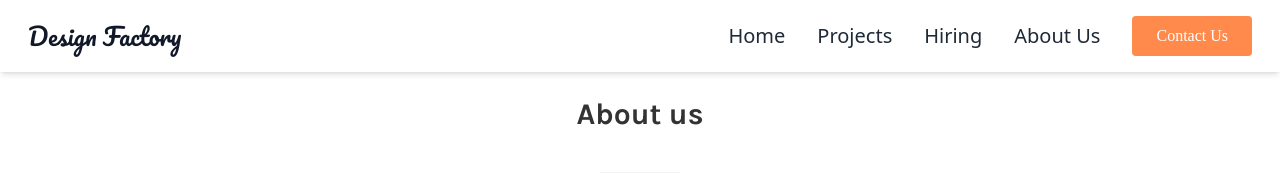
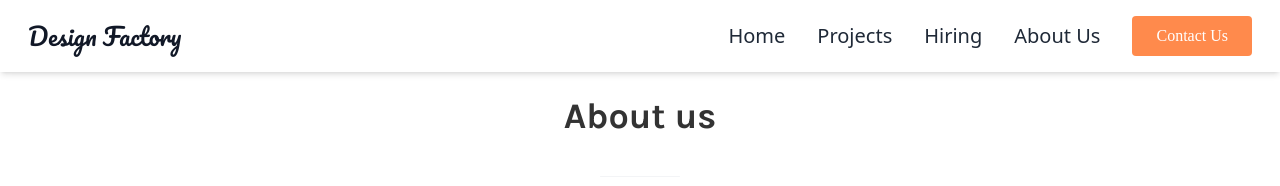
Before and after one commit to kunal112299/Progress-dfg-react, a React (Vite) app: page /aboutus in a window 1280 px wide. Shown: the top 186 px of the page. Built offline with nearby package versions, Linux system fonts and the light colour scheme.

Commit message:
About us font issue rollback

```diff
--- a/src/components/AboutUs/AboutUsDesc.jsx
+++ b/src/components/AboutUs/AboutUsDesc.jsx
@@ -4,7 +4,7 @@ function AboutUsDesc() {
   return (
     <div>
       <div className="w-full mt-24 px-5">
-      <h1 className="flex justify-center text-xl md:text-3xl text-[#333] karla-regular">About us</h1>
+      <h1 className="flex justify-center text-xl md:text-4xl text-[#333] karla-regular">About us</h1>
       <hr className="w-20 h-[1px] mx-auto my-8 bg-gray-100 border-0 rounded md:my-10 dark:bg-gray-700"/>
     </div>
       <div>
```
